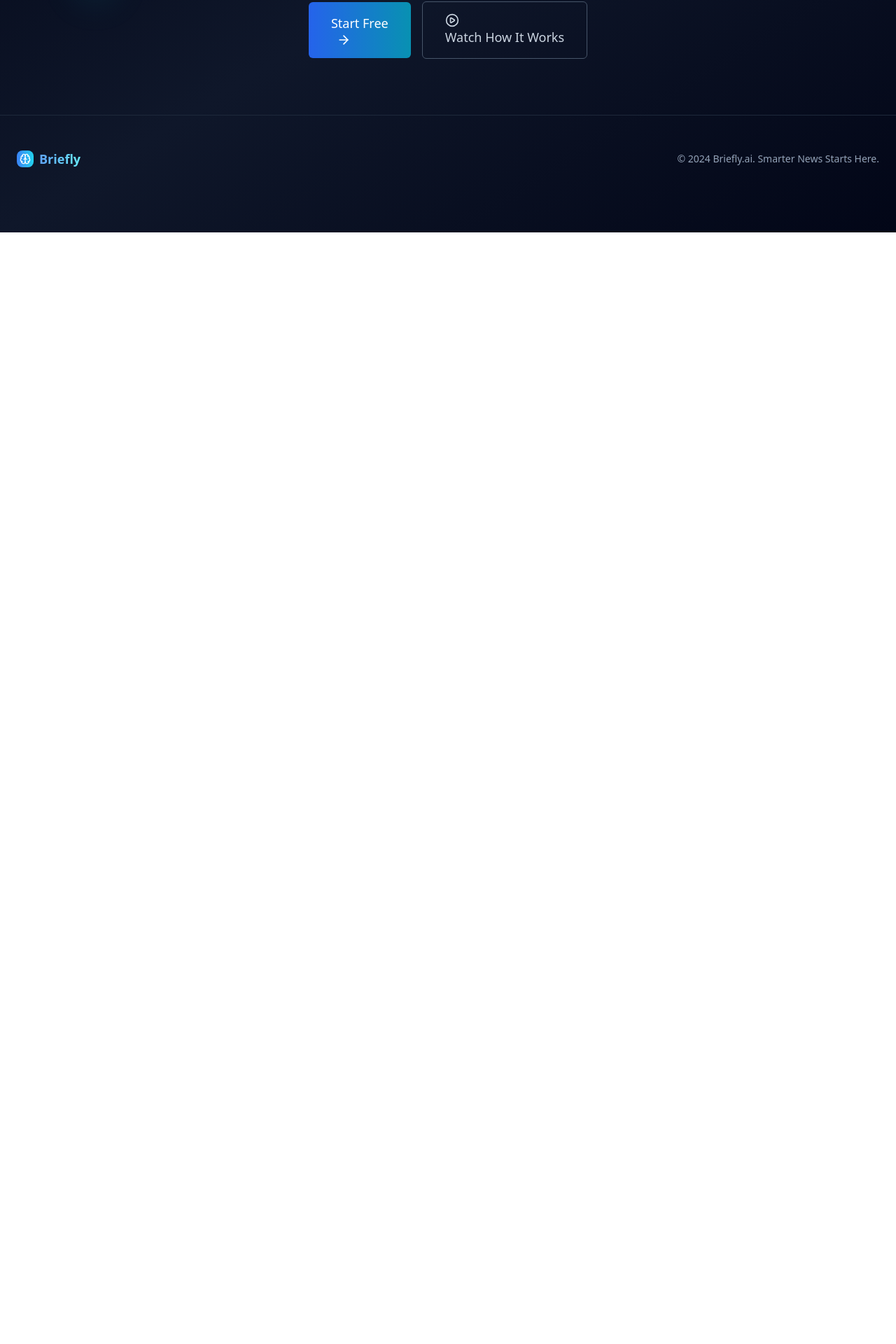
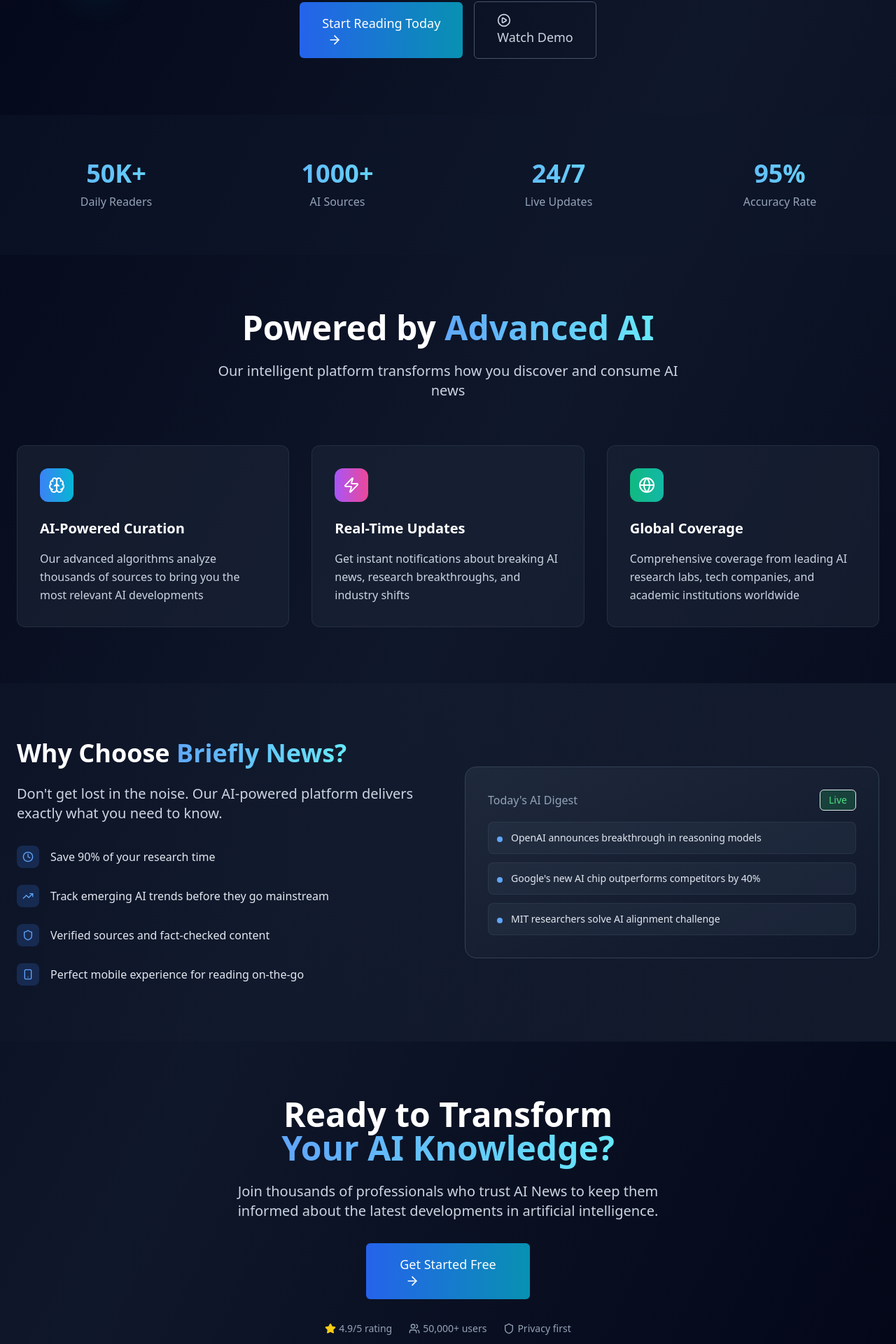
Before and after one commit to RaviSingh95/briefly_web, a React (Create React App) app: page / in a window 1280 px wide. Shown: the part 468-2388 px from the top of the page at 70% size. Before the commit the page ends 800 px from the top, so only its background shows below. Built offline with nearby package versions, Linux system fonts and the light colour scheme; the HTML template or start-up script is replaced by a standard one.

Commit message:
Update App.js with Briefly branding

```diff
--- a/src/App.js
+++ b/src/App.js
@@ -29,20 +29,20 @@
   const features = [
     {
       icon: Brain,
-      title: "AI-Curated Feeds",
-      description: "Stay informed with intelligent news filtering built for tech and AI enthusiasts.",
+      title: "AI-Powered Curation",
+      description: "Our advanced algorithms analyze thousands of sources to bring you the most relevant AI developments",
       color: "from-blue-500 to-cyan-500"
     },
     {
       icon: Zap,
-      title: "Realtime Aggregation",
-      description: "Briefly continuously gathers and analyzes news from trusted AI sources globally.",
+      title: "Real-Time Updates",
+      description: "Get instant notifications about breaking AI news, research breakthroughs, and industry shifts",
       color: "from-purple-500 to-pink-500"
     },
     {
       icon: Globe,
-      title: "Personalized Topics",
-      description: "Custom feeds tailored to your interests — from generative AI to policy to robotics.",
+      title: "Global Coverage",
+      description: "Comprehensive coverage from leading AI research labs, tech companies, and academic institutions worldwide",
       color: "from-emerald-500 to-teal-500"
     }
   ];
@@ -51,11 +51,12 @@
     { number: "50K+", label: "Daily Readers" },
     { number: "1000+", label: "AI Sources" },
     { number: "24/7", label: "Live Updates" },
-    { number: "95%", label: "Sentiment Accuracy" }
+    { number: "95%", label: "Accuracy Rate" }
   ];
 
   return (
     <div className="min-h-screen bg-gradient-to-br from-slate-950 via-slate-900 to-slate-950 text-white overflow-x-hidden">
+      {/* Navigation */}
       <nav className="fixed top-0 w-full z-50 bg-slate-950/80 backdrop-blur-xl border-b border-slate-800/50">
         <div className="max-w-7xl mx-auto px-6 py-4">
           <div className="flex items-center justify-between">
@@ -68,9 +69,10 @@
                 <Brain className="w-5 h-5 text-white" />
               </div>
               <span className="text-xl font-bold bg-gradient-to-r from-blue-400 to-cyan-300 bg-clip-text text-transparent">
-                Briefly
+                Briefly News
               </span>
             </motion.div>
+
             <motion.div
               initial={{ opacity: 0, x: 20 }}
               animate={{ opacity: 1, x: 0 }}
@@ -79,13 +81,14 @@
               <a href="#features" className="text-slate-300 hover:text-white transition-colors">Features</a>
               <a href="#about" className="text-slate-300 hover:text-white transition-colors">About</a>
               <Button className="bg-gradient-to-r from-blue-600 to-cyan-600 hover:from-blue-700 hover:to-cyan-700 text-white border-0">
-                Try Briefly
+                Get Started
               </Button>
             </motion.div>
           </div>
         </div>
       </nav>
 
+      {/* Hero Section */}
       <section className="pt-32 pb-20 px-6 relative">
         <div className="max-w-7xl mx-auto text-center relative">
           <motion.div
@@ -95,41 +98,221 @@
           >
             <Badge className="mb-6 bg-blue-500/10 text-blue-400 border-blue-500/20 px-4 py-2">
               <Sparkles className="w-4 h-4 mr-2" />
-              Your AI Digest, Reimagined
+              The Future of AI News is Here
             </Badge>
 
             <h1 className="text-5xl md:text-7xl font-bold mb-8 leading-tight">
-              Discover What Matters
+              Stay Ahead of the
               <br />
               <span className="bg-gradient-to-r from-blue-400 via-cyan-300 to-purple-400 bg-clip-text text-transparent">
-                With Briefly
+                AI Revolution
               </span>
             </h1>
 
             <p className="text-xl md:text-2xl text-slate-300 mb-10 max-w-3xl mx-auto leading-relaxed">
-              Briefly brings you AI-powered news summaries, tailored to your curiosity. No fluff. No spam. Just the future.
+              Get personalized AI news, breakthrough research, and industry insights
+              delivered to you by our intelligent curation system.
             </p>
 
             <div className="flex flex-col sm:flex-row items-center justify-center gap-4">
               <Button size="lg" className="bg-gradient-to-r from-blue-600 to-cyan-600 hover:from-blue-700 hover:to-cyan-700 text-white px-8 py-4 text-lg">
-                Start Free
+                Start Reading Today
                 <ArrowRight className="w-5 h-5 ml-2" />
               </Button>
               <Button size="lg" variant="outline" className="border-slate-600 text-slate-300 hover:text-white hover:border-slate-500 px-8 py-4 text-lg">
                 <PlayCircle className="w-5 h-5 mr-2" />
-                Watch How It Works
+                Watch Demo
               </Button>
             </div>
           </motion.div>
 
+          {/* Floating Elements */}
           <div className="absolute top-20 left-10 w-20 h-20 bg-blue-500/10 rounded-full blur-xl"></div>
           <div className="absolute top-40 right-20 w-32 h-32 bg-purple-500/10 rounded-full blur-xl"></div>
           <div className="absolute bottom-20 left-20 w-16 h-16 bg-cyan-500/10 rounded-full blur-xl"></div>
         </div>
       </section>
 
-      {/* Keep stats, features, benefits, etc. unchanged or ask if you want content rewritten */}
+      {/* Stats Section */}
+      <section className="py-16 px-6 bg-slate-900/50">
+        <div className="max-w-7xl mx-auto">
+          <div className="grid grid-cols-2 md:grid-cols-4 gap-8">
+            {stats.map((stat, index) => (
+              <motion.div
+                key={stat.label}
+                initial={{ opacity: 0, y: 20 }}
+                animate={{ opacity: 1, y: 0 }}
+                transition={{ duration: 0.6, delay: index * 0.1 }}
+                className="text-center"
+              >
+                <div className="text-3xl md:text-4xl font-bold bg-gradient-to-r from-blue-400 to-cyan-300 bg-clip-text text-transparent mb-2">
+                  {stat.number}
+                </div>
+                <div className="text-slate-400">{stat.label}</div>
+              </motion.div>
+            ))}
+          </div>
+        </div>
+      </section>
 
+      {/* Features Section */}
+      <section id="features" className="py-20 px-6">
+        <div className="max-w-7xl mx-auto">
+          <motion.div
+            initial={{ opacity: 0, y: 30 }}
+            whileInView={{ opacity: 1, y: 0 }}
+            viewport={{ once: true }}
+            className="text-center mb-16"
+          >
+            <h2 className="text-4xl md:text-5xl font-bold mb-6">
+              Powered by
+              <span className="bg-gradient-to-r from-blue-400 to-cyan-300 bg-clip-text text-transparent">
+                {" "}Advanced AI
+              </span>
+            </h2>
+            <p className="text-xl text-slate-300 max-w-2xl mx-auto">
+              Our intelligent platform transforms how you discover and consume AI news
+            </p>
+          </motion.div>
+
+          <div className="grid md:grid-cols-3 gap-8">
+            {features.map((feature, index) => (
+              <motion.div
+                key={feature.title}
+                initial={{ opacity: 0, y: 30 }}
+                whileInView={{ opacity: 1, y: 0 }}
+                viewport={{ once: true }}
+                transition={{ duration: 0.6, delay: index * 0.2 }}
+              >
+                <Card className="bg-slate-800/50 border-slate-700/50 hover:border-slate-600/50 transition-all duration-300 group hover:transform hover:scale-105">
+                  <CardContent className="p-8">
+                    <div className={`w-12 h-12 bg-gradient-to-r ${feature.color} rounded-xl flex items-center justify-center mb-6 group-hover:scale-110 transition-transform duration-300`}>
+                      <feature.icon className="w-6 h-6 text-white" />
+                    </div>
+                    <h3 className="text-xl font-bold mb-4 text-white">{feature.title}</h3>
+                    <p className="text-slate-300 leading-relaxed">{feature.description}</p>
+                  </CardContent>
+                </Card>
+              </motion.div>
+            ))}
+          </div>
+        </div>
+      </section>
+
+      {/* Benefits Section */}
+      <section className="py-20 px-6 bg-gradient-to-r from-slate-900/50 to-slate-800/50">
+        <div className="max-w-7xl mx-auto">
+          <div className="grid lg:grid-cols-2 gap-12 items-center">
+            <motion.div
+              initial={{ opacity: 0, x: -30 }}
+              whileInView={{ opacity: 1, x: 0 }}
+              viewport={{ once: true }}
+            >
+              <h2 className="text-4xl font-bold mb-6">
+                Why Choose
+                <span className="bg-gradient-to-r from-blue-400 to-cyan-300 bg-clip-text text-transparent">
+                  {" "}Briefly News?
+                </span>
+              </h2>
+              <p className="text-xl text-slate-300 mb-8">
+                Don't get lost in the noise. Our AI-powered platform delivers exactly what you need to know.
+              </p>
+
+              <div className="space-y-6">
+                {[
+                  { icon: Clock, text: "Save 90% of your research time" },
+                  { icon: TrendingUp, text: "Track emerging AI trends before they go mainstream" },
+                  { icon: Shield, text: "Verified sources and fact-checked content" },
+                  { icon: Smartphone, text: "Perfect mobile experience for reading on-the-go" }
+                ].map((item, index) => (
+                  <div key={index} className="flex items-center space-x-4">
+                    <div className="w-8 h-8 bg-blue-500/20 rounded-lg flex items-center justify-center">
+                      <item.icon className="w-4 h-4 text-blue-400" />
+                    </div>
+                    <span className="text-slate-200">{item.text}</span>
+                  </div>
+                ))}
+              </div>
+            </motion.div>
+
+            <motion.div
+              initial={{ opacity: 0, x: 30 }}
+              whileInView={{ opacity: 1, x: 0 }}
+              viewport={{ once: true }}
+              className="relative"
+            >
+              <div className="bg-gradient-to-br from-slate-800 to-slate-900 rounded-2xl p-8 border border-slate-700">
+                <div className="space-y-4">
+                  <div className="flex items-center justify-between">
+                    <span className="text-slate-400">Today's AI Digest</span>
+                    <Badge className="bg-green-500/20 text-green-400">Live</Badge>
+                  </div>
+                  <div className="space-y-3">
+                    {[
+                      "OpenAI announces breakthrough in reasoning models",
+                      "Google's new AI chip outperforms competitors by 40%",
+                      "MIT researchers solve AI alignment challenge"
+                    ].map((headline, index) => (
+                      <div key={index} className="p-3 bg-slate-700/30 rounded-lg border border-slate-600/30">
+                        <div className="flex items-start space-x-3">
+                          <div className="w-2 h-2 bg-blue-400 rounded-full mt-2"></div>
+                          <span className="text-slate-200 text-sm">{headline}</span>
+                        </div>
+                      </div>
+                    ))}
+                  </div>
+                </div>
+              </div>
+            </motion.div>
+          </div>
+        </div>
+      </section>
+
+      {/* CTA Section */}
+      <section className="py-20 px-6">
+        <div className="max-w-4xl mx-auto text-center">
+          <motion.div
+            initial={{ opacity: 0, y: 30 }}
+            whileInView={{ opacity: 1, y: 0 }}
+            viewport={{ once: true }}
+          >
+            <h2 className="text-4xl md:text-5xl font-bold mb-6">
+              Ready to Transform
+              <br />
+              <span className="bg-gradient-to-r from-blue-400 to-cyan-300 bg-clip-text text-transparent">
+                Your AI Knowledge?
+              </span>
+            </h2>
+            <p className="text-xl text-slate-300 mb-8 max-w-2xl mx-auto">
+              Join thousands of professionals who trust AI News to keep them informed about the latest developments in artificial intelligence.
+            </p>
+
+            <div className="flex flex-col sm:flex-row items-center justify-center gap-4">
+              <Button size="lg" className="bg-gradient-to-r from-blue-600 to-cyan-600 hover:from-blue-700 hover:to-cyan-700 text-white px-12 py-4 text-lg">
+                Get Started Free
+                <ArrowRight className="w-5 h-5 ml-2" />
+              </Button>
+            </div>
+
+            <div className="flex items-center justify-center mt-8 space-x-6 text-slate-400">
+              <div className="flex items-center space-x-1">
+                <Star className="w-4 h-4 text-yellow-400 fill-current" />
+                <span className="text-sm">4.9/5 rating</span>
+              </div>
+              <div className="flex items-center space-x-1">
+                <Users className="w-4 h-4" />
+                <span className="text-sm">50,000+ users</span>
+              </div>
+              <div className="flex items-center space-x-1">
+                <Shield className="w-4 h-4" />
+                <span className="text-sm">Privacy first</span>
+              </div>
+            </div>
+          </motion.div>
+        </div>
+      </section>
+
+      {/* Footer */}
       <footer className="py-12 px-6 border-t border-slate-800">
         <div className="max-w-7xl mx-auto">
           <div className="flex flex-col md:flex-row items-center justify-between">
@@ -138,11 +321,11 @@
                 <Brain className="w-4 h-4 text-white" />
               </div>
               <span className="text-lg font-bold bg-gradient-to-r from-blue-400 to-cyan-300 bg-clip-text text-transparent">
-                Briefly
+                Briefly News
               </span>
             </div>
             <div className="text-slate-400 text-sm">
-              © 2024 Briefly.ai. Smarter News Starts Here.
+              © 2024 Briefly News. Powered by advanced artificial intelligence.
             </div>
           </div>
         </div>
```
